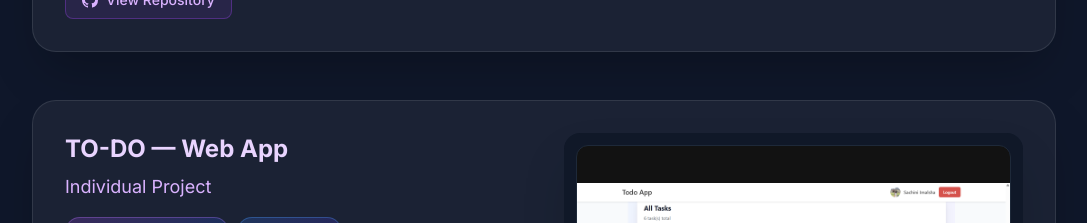
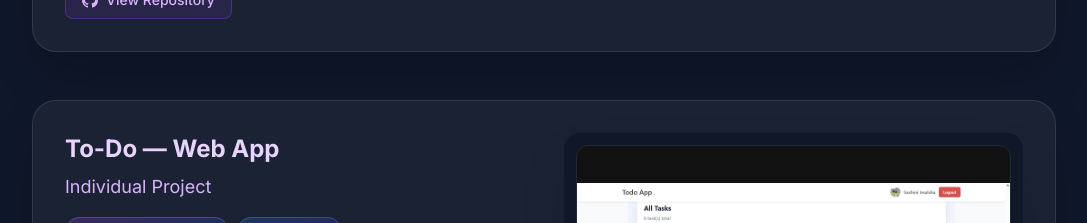
Before and after one commit to SachiniKalansooriya/my-portfolio, a Next.js app: page / in a window 1280 px wide. Shown: the part 7180-7403 px from the top of the page, without its empty margins (96-1183 px from the left). Built offline with nearby package versions, Linux system fonts and the light colour scheme.

Commit message:
Correct title casing for To-Do web app project

```diff
--- a/src/app/page.tsx
+++ b/src/app/page.tsx
@@ -413,7 +413,7 @@ export default function Home() {
     },
     {
       id: 5,
-      title: "TO-DO — Web App",
+      title: "To-Do — Web App",
       subtitle: "Individual Project",
       role: "Full-Stack Developer",
       timeline: "oct 2025",
```
